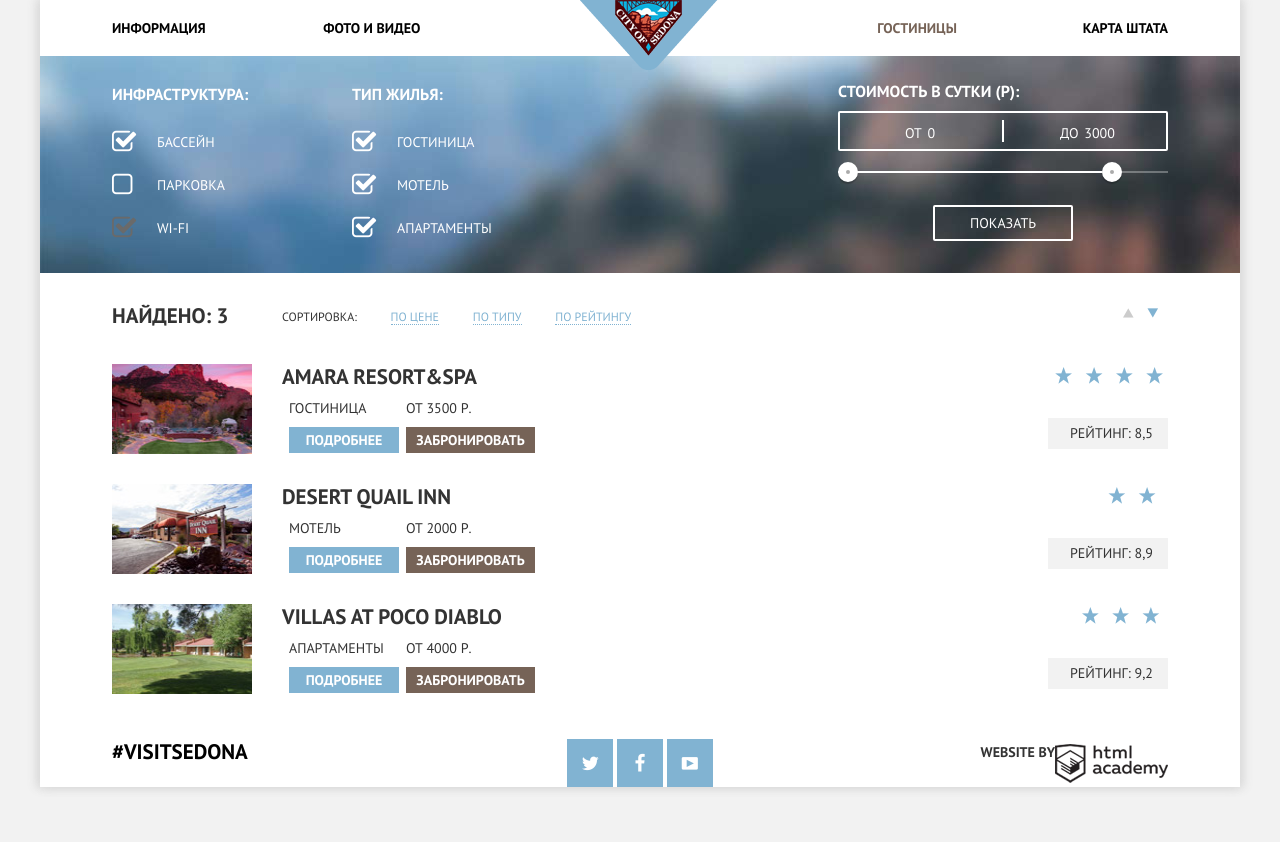
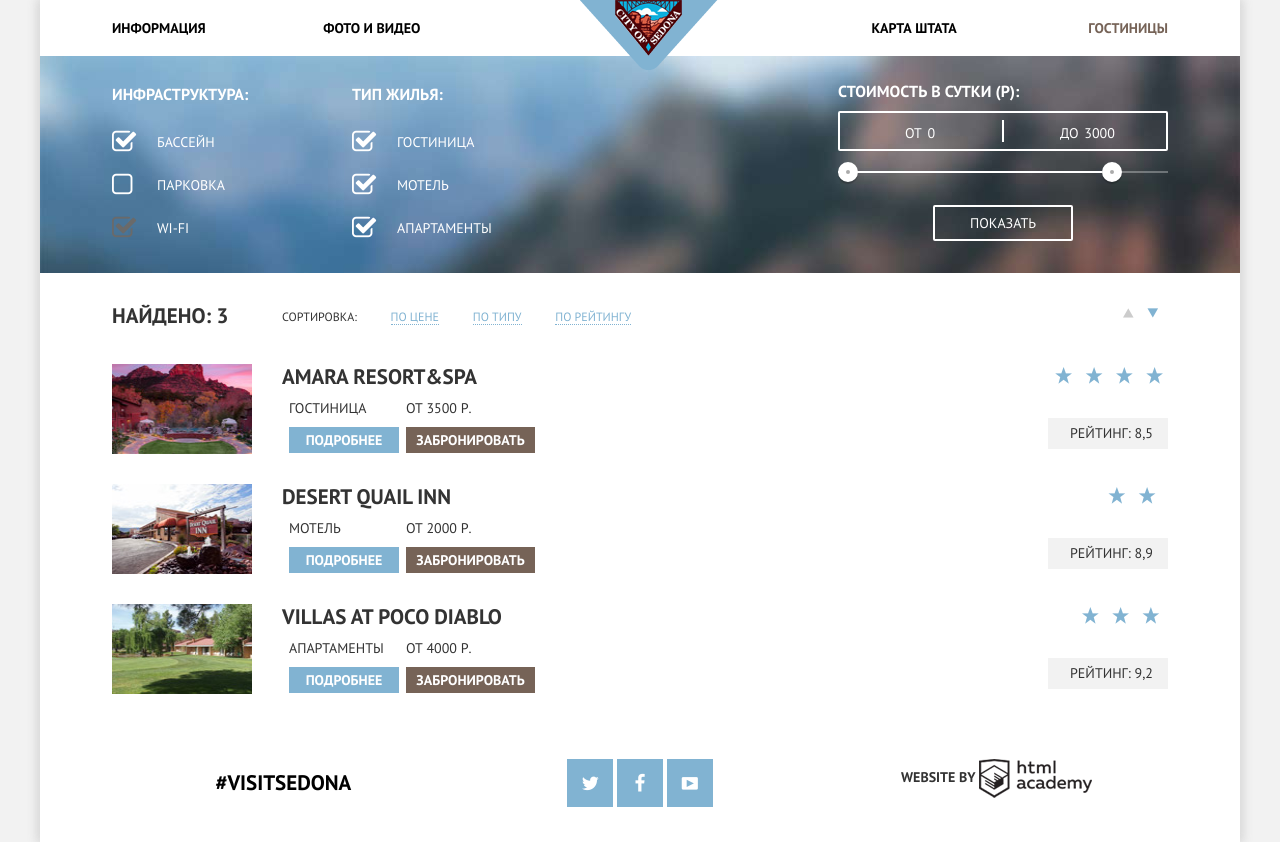
Before and after one commit to korney197823/sedona, a plain HTML site: page hotels.html in a window 1280 px wide. Before the commit the page ends 800 px from the top, so only its background shows below. Drawn offline with Linux system fonts and the light colour scheme; files whose address does not match are found by name.

Commit message:
Make footer

```diff
--- a/css/style.css
+++ b/css/style.css
@@ -76,8 +76,14 @@ h2 {
   background-color: white;
   position: relative;
 }
-.container-header,  .container-footer{
+.container-header{
   padding-top: 15px;
+  width: 88%;
+  margin: 0 auto;
+}
+.container-footer{
+  padding-top: 35px;
+  padding-bottom: 35px;
   width: 88%;
   margin: 0 auto;
 }
@@ -103,18 +109,20 @@ h2 {
   float: left;
   text-align: left;
 }
+.main-header li:last-child {
+  float: right;
+  text-align: right;
+}
 .main-header li:nth-child(3) {
   float: right;
   text-align: right;
 }
-.main-header li:last-child {
-  float: right;
-  text-align: right;
-}
+
 .main-header a {
   text-align: center;
   text-decoration: none;
   font-size: 14px;
+  line-height: 26px;
   font-weight: bold;
   color: #000;
 }
@@ -149,6 +157,7 @@ h2 {
   padding: 0;
   padding-top: 60px;
   font-size: 21px;
+  line-height: 26px;
   text-align: center;
 }
 .content-title p {
@@ -163,7 +172,7 @@ h2 {
 /*Two column block*/
 
 .features-two-column-content {
-  width: 400px;
+  width: 33.3334%;
   float: left;
   background-color: #81b3d2;
   padding-top: 46px;
@@ -194,7 +203,7 @@ h2 {
 }
 
 .features-two-column-content-right {
-  width: 400px;
+  width: 33.3333%;
   float: left;
   background-color: #81b3d2;
   padding-top: 46px;
@@ -226,7 +235,7 @@ h2 {
 /*Three column block*/
 
 .features-three-column-content {
-  width: 400px;
+  width: 33.3333%;
   float: left;
   padding-top: 50px;
   padding-bottom: 74px;
@@ -235,7 +244,7 @@ h2 {
   background-color: #eeeeee;
 }
 .features-three-column-content-down {
-  width: 400px;
+  width: 33.3333%;
   float: left;
   padding-top: 50px;
   padding-bottom: 74px;
@@ -276,10 +285,13 @@ h2 {
 }
 .features-two-column-img-left {
   float: left;
+  width: 66.6666%;
   height: 256px;
 }
 .features-two-column-img-right {
   height: 256px;
+  width: 66.6666%;
+  float: right;
 }
 .features-footer {
   margin: 55px 0 50px 0;
@@ -533,15 +545,20 @@ input[type="button"]:active {
 }
 /*MAP*/
 .map {
-  width: 1200px;
-  height: 593px;
+  width: 100%;
+  height: 475px;
 }
 
 /* FOOTER*/
 
 .footer-contacts {
   float: left;
-  width: 352px;
+  width: 33.3333%;
+}
+.hashtag {
+  width: 145px;
+  margin: 0 auto;
+  margin-top: 11px;
 }
 .footer-contacts a {
   text-decoration: none;
@@ -552,23 +569,31 @@ input[type="button"]:active {
 }
 .footer-social {
   float: left;
-  width: 352px;
+  width: 33.3333%;
   text-align: center;
 }
 .footer-copyright {
   float: right;
-  width: 352px;
+  width: 33.3333%;
   text-align: right;
   font-size: 0;
 }
+.copyright-center {
+  width: 200px;
+  margin: 0 auto;
+}
+.copyright-center span{
+  display: inline-block;
+  padding-top: 5px;
+  vertical-align: top;
+}
 .footer-copyright div {
-  display: inline-block;
   font-weight: bold;
   font-size: 14px;
-  text-align: center;
 }
 .footer-copyright a {
   display: inline-block;
+  vertical-align: top;
   width: 113px;
   height: 39px;
   background: url("../img/sprite.png") no-repeat;
--- a/hotels.html
+++ b/hotels.html
@@ -23,11 +23,11 @@
           <li>
             <a href="#">Фото и видео</a>
           </li>
+          <li class="current active">
+            <a href="hotels.html">Гостиницы</a>
+          </li>
           <li>
             <a href="#">Карта штата</a>
-          </li>
-          <li class="current active">
-            <a href="hotels.html">Гостиницы</a>
           </li>
         </ul>
       </nav>
@@ -185,7 +185,9 @@
   <footer class="main-footer">
     <div class="container-footer clearfix">
       <section class="footer-contacts">
-        <a href="#">#VISITSEDONA</a>
+        <div class="hashtag">
+          <a href="#">#VISITSEDONA</a>
+        </div>
       </section>
       <section class="footer-social">
         <a class="social-btn" href="#">Twitter<span class="icon-twitter"></span></a>
@@ -193,8 +195,10 @@
         <a class="social-btn" href="#">Youtube <span class="icon-youtube"></span></a>
       </section>
       <section class="footer-copyright">
-        <div>WEBSITE BY</div>
-        <a href="https://htmlacademy.ru">HTML Academy</a>
+        <div class="copyright-center">
+          <span>WEBSITE BY</span>
+          <a href="https://htmlacademy.ru">HTML Academy</a>
+        </div>
       </section>
     </div>
   </footer>
```
Also changed, not shown: index.html (+9 -5 lines).
